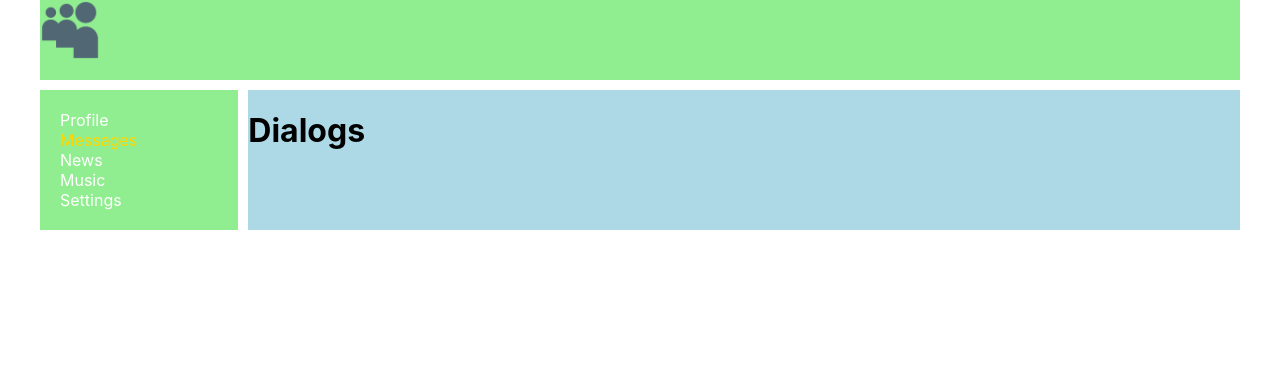
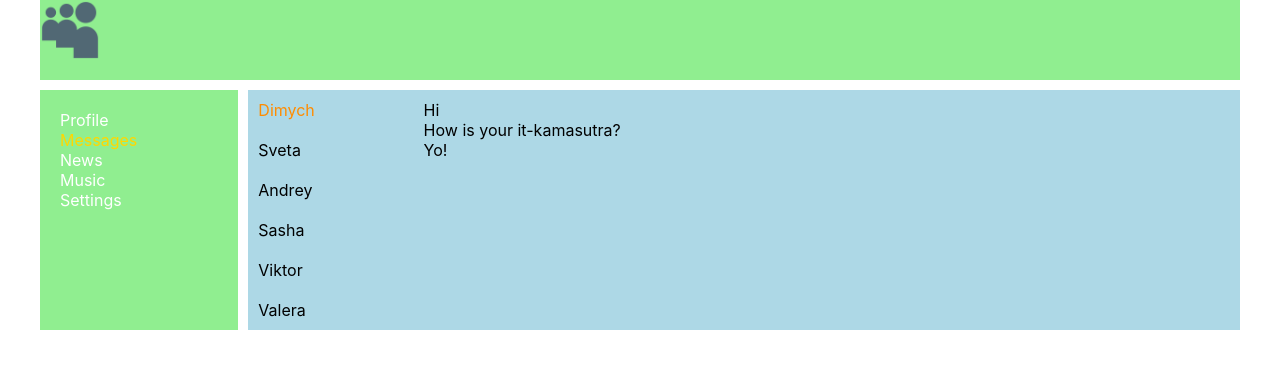
Before and after one commit to naumyshev/SocialNet, a React (Create React App) app: page /dialog in a window 1280 px wide. Shown: the top 368 px of the page. Built offline with nearby package versions, Linux system fonts and the light colour scheme.

Commit message:
#21 completed: refactored Dialogs.tsx, Dialogs.module.css

```diff
--- a/src/components/Dialogs/Dialogs.module.css
+++ b/src/components/Dialogs/Dialogs.module.css
@@ -0,0 +1,22 @@
+.dialogs {
+    display: grid;
+    grid-template-columns: 2fr 10fr;
+}
+
+.dialogItems .dialog{
+    padding: 10px;
+
+}
+
+.dialogItems .active {
+    color: darkorange;
+}
+
+.messages {
+    padding: 10px;
+
+}
+
+.message {
+
+}
--- a/src/components/Dialogs/Dialogs.tsx
+++ b/src/components/Dialogs/Dialogs.tsx
@@ -3,8 +3,39 @@
 
 export const Dialogs = () => {
     return (
-        <div>
-            <h1>Dialogs</h1>
+        <div className={s.dialogs}>
+            <div className={s.dialogItems}>
+                <div className={s.dialog + ' ' + s.active}>
+                    Dimych
+                </div>
+                <div className={s.dialog}>
+                    Sveta
+                </div>
+                <div className={s.dialog}>
+                    Andrey
+                </div>
+                <div className={s.dialog}>
+                    Sasha
+                </div>
+                <div className={s.dialog}>
+                    Viktor
+                </div>
+                <div className={s.dialog}>
+                    Valera
+                </div>
+
+            </div>
+            <div className={s.messages}>
+                <div className={s.message}>
+                    Hi
+                </div>
+                <div className={s.message}>
+                    How is your it-kamasutra?
+                </div>
+                <div className={s.message}>
+                    Yo!
+                </div>
+            </div>
         </div>
     );
 };
```
